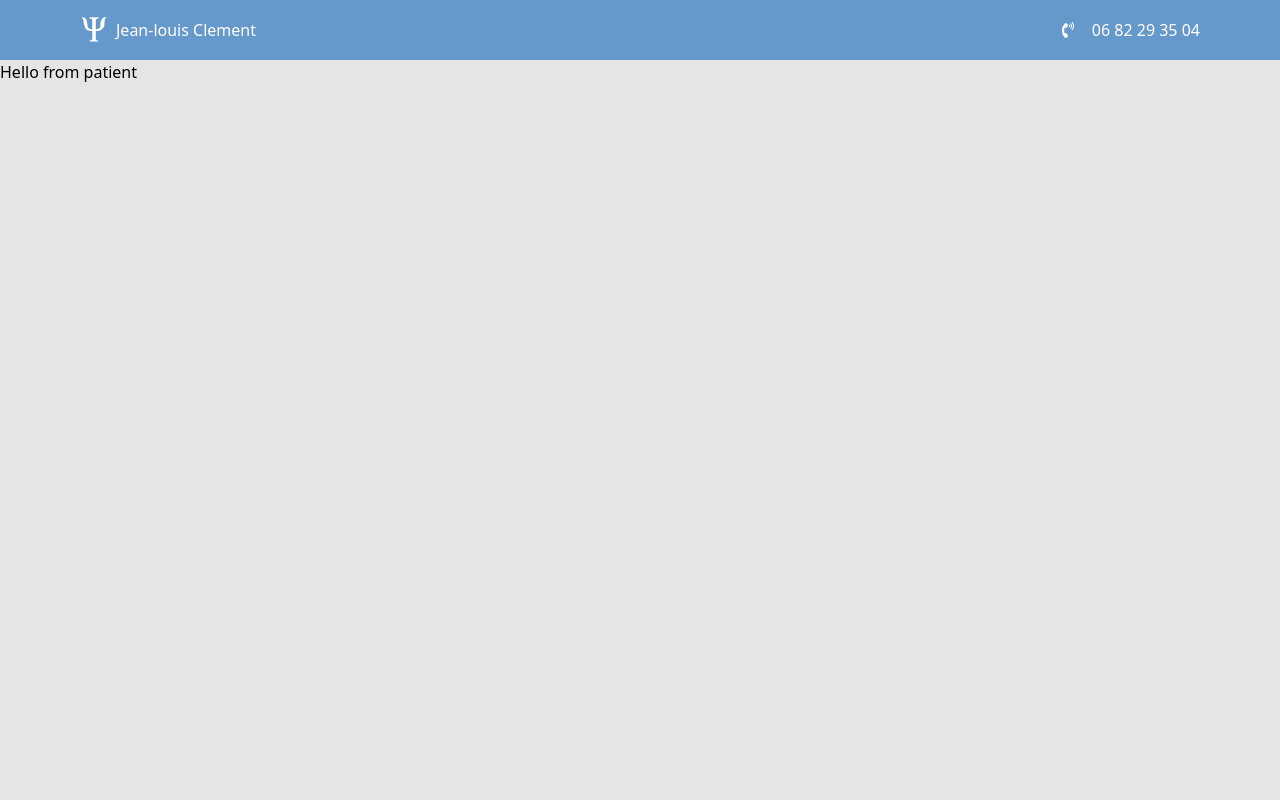
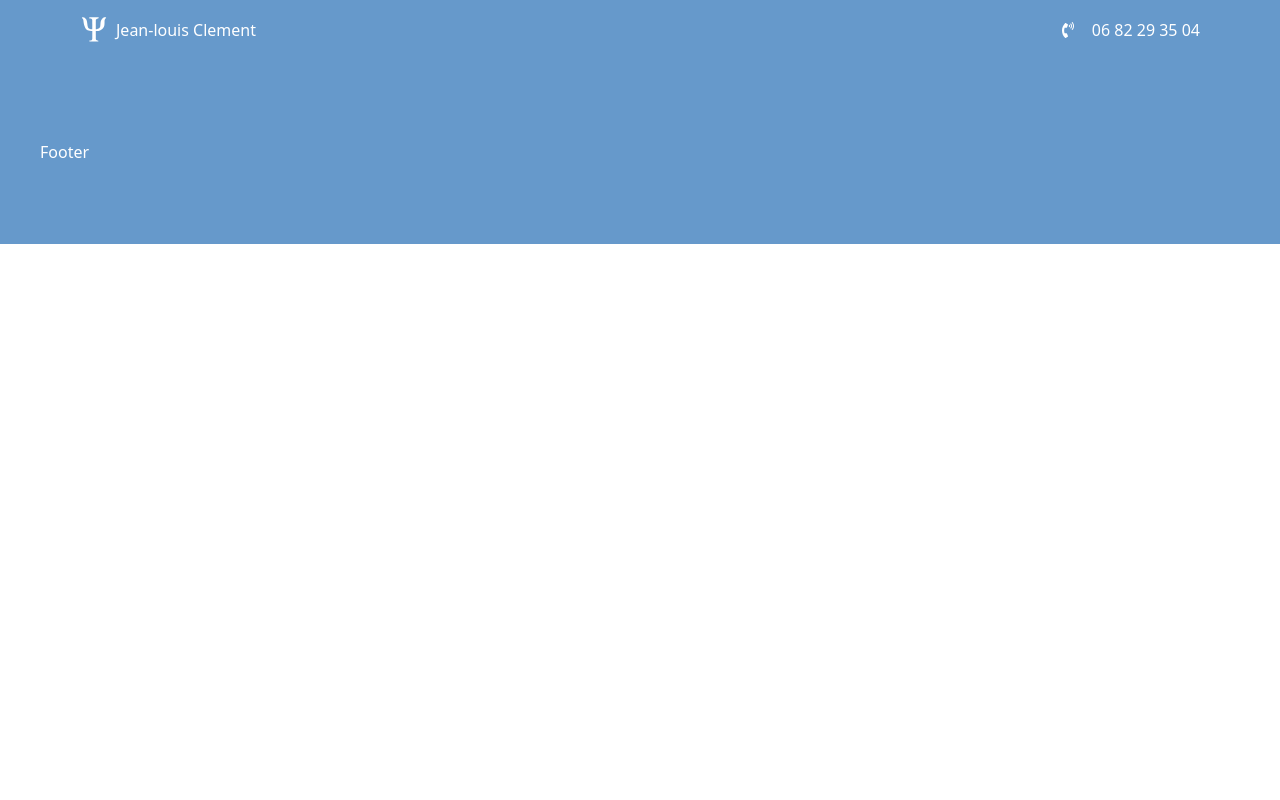
Before and after one commit to teovlt/JL-psy-bron, a React (Vite) app: page /patient in a window 1280 px wide. Shown: the top 800 px of the page. Built offline with nearby package versions, Linux system fonts and the light colour scheme.

Commit message:
Fix router

```diff
--- a/src/pages/Analyse.jsx
+++ /dev/null
@@ -1,7 +0,0 @@
-import React from 'react'
-
-const Analyse = () => {
-  return <div className='bg-stone-200 h-screen w-screen'>Hello from analyse</div>
-}
-
-export default Analyse
--- a/src/pages/Patient.jsx
+++ /dev/null
@@ -1,7 +0,0 @@
-import React from 'react'
-
-const Patient = () => {
-  return <div className='bg-stone-200 h-screen w-screen'>Hello from patient</div>
-}
-
-export default Patient
--- a/src/router/router.jsx
+++ b/src/router/router.jsx
@@ -2,8 +2,6 @@ import React from 'react'
 import { BrowserRouter as Router, Route, Routes } from 'react-router-dom'
 
 import Home from '../pages/Home'
-import Analyse from '../pages/Analyse'
-import Patient from '../pages/Patient'
 import Navbar from '../components/Navbar'
 import Footer from '../components/Footer'
 
@@ -13,8 +11,6 @@ const AppRouter = () => {
       <Navbar />
       <Routes>
         <Route path='/' element={<Home />} />
-        <Route path='/analyse' element={<Analyse />} />
-        <Route path='/patient' element={<Patient />} />
       </Routes>
       <Footer />
     </Router>
```
